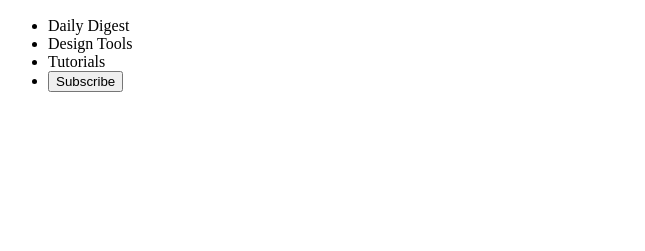
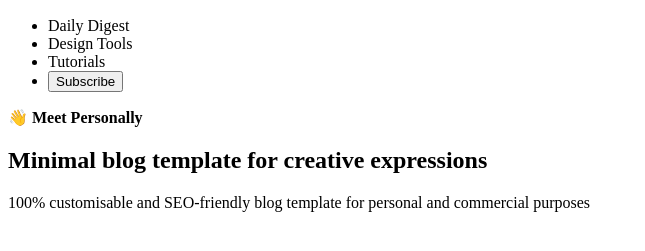
Before and after one commit to israeleyitemi01/minimal-blog-template, a plain HTML site: page index.html in a window 1280 px wide. Shown: the part 35-286 px from the top of the page, without its empty margins (0-645 px from the left). Drawn offline with Linux system fonts and the light colour scheme.

Commit message:
hero section implemeented

```diff
--- a/index.html
+++ b/index.html
@@ -6,7 +6,8 @@
     <title>Minimal-Blog-Template</title>
 </head>
 <body>
-    <header>
+    <section>
+        <header>
         <img src="./assets/images/personally-logo.svg" alt="Blog Logo">
         <nav>
             <ul>
@@ -21,5 +22,19 @@
             </ul>
         </nav>
     </header>
+    </section>
+
+    <!-- Hero Section-->
+     <section>
+        <div>
+            <span>👋</span>
+            <b>Meet Personally</b>
+        </div>
+        <h1>
+            Minimal blog template for creative expressions
+        </h1>
+        <p>100% customisable and SEO-friendly blog template for personal and commercial purposes</p>
+     </section>
+
 </body>
 </html>
```
